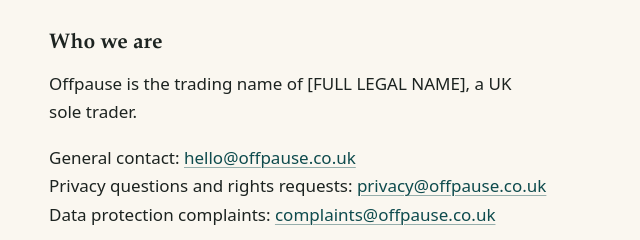
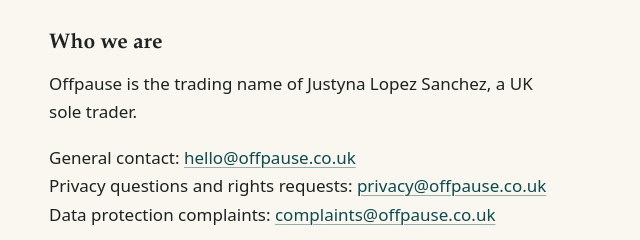
Before and after one commit to jujujee/offpause-site, a plain HTML site: page privacy/index.html in a window 1280 px wide. Shown: the part 276-516 px from the top of the page, 317-957 px from the left. Drawn offline with Linux system fonts and the light colour scheme.

Commit message:
Update legal name in privacy policy

```diff
--- a/privacy/index.html
+++ b/privacy/index.html
@@ -32,7 +32,7 @@
 
   <h2>Who we are</h2>
   <!-- ↓↓↓ REPLACE [FULL LEGAL NAME] ON THE NEXT LINE ↓↓↓ -->
-  <p>Offpause is the trading name of [FULL LEGAL NAME], a UK sole trader.</p>
+  <p>Offpause is the trading name of Justyna Lopez Sanchez, a UK sole trader.</p>
   <!-- ↑↑↑ THAT IS THE ONLY EDIT NEEDED ↑↑↑ -->
   <p>General contact: <a href="mailto:hello@offpause.co.uk">hello@offpause.co.uk</a><br>
   Privacy questions and rights requests: <a href="mailto:privacy@offpause.co.uk">privacy@offpause.co.uk</a><br>
```
